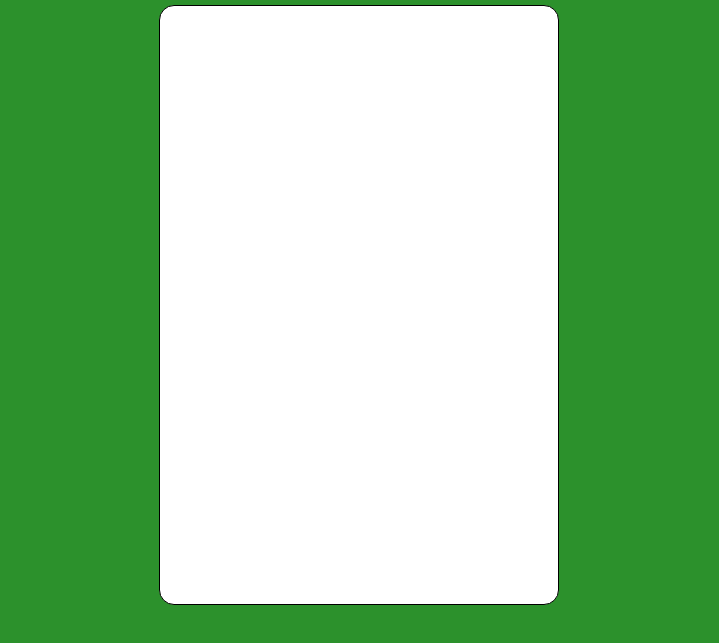
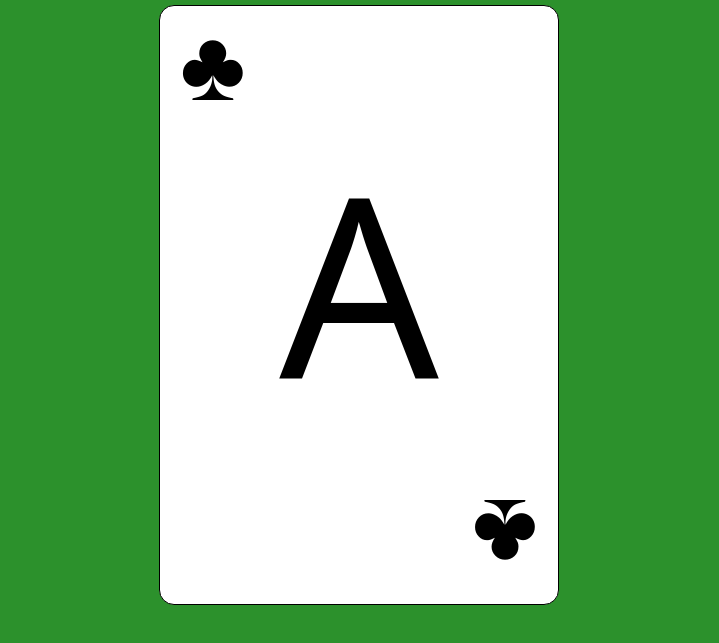
Before and after one commit to 4GeeksAcademy/Anthonny-Card-Generator, a plain HTML site: page index.html in a window 1280 px wide. Shown: the part 87-730 px from the top of the page, without its empty margins (281-1000 px from the left). Drawn offline with nearby package versions, Linux system fonts and the light colour scheme.

Commit message:
cambio final

```diff
--- a/app.js
+++ b/app.js
@@ -0,0 +1,33 @@
+// Constantes a tener en cuenta
+
+const palos = ['♠', '♥', '♣', '♦'];
+const valores = ['2', '3', '4', '5', '6', '7', '8', '9', '10', 'J', 'Q', 'K', 'A'];
+
+// Funcion para generar la carta
+
+function generarCarta () {
+    const palo = palos[Math.floor(Math.random() * palos.length)];
+    const valor = valores[Math.floor(Math.random() * valores.length)];
+
+    const head = document.querySelector('.card .head');
+    const number = document.querySelector('.card .number');
+    const foot = document.querySelector('.card .foot');
+
+    head.innerText = palo;
+    number.innerText = valor;
+    foot.innerText = palo;
+
+    if (palo === '♥' || palo === '♦') {
+        head.style.color = 'red';
+        number.style.color = 'black';
+        foot.style.color = 'red';
+    } else {
+        head.style.color = 'black';
+        number.style.color = 'black';
+        foot.style.color = 'black';
+    }
+}
+
+//Funcion para generar una nueva carta al cargar la pagina
+
+window.onload = generarCarta;
--- a/index.html
+++ b/index.html
@@ -22,7 +22,9 @@
     <!-- Container de la carta -->
 
       <div class="card">
-
+        <span class="head">♠</span>
+        <span class="number">3</span>
+        <span class="foot">♠</span>
       </div>
 
 
--- a/styles.css
+++ b/styles.css
@@ -18,4 +18,28 @@ h1{
     margin:auto;
     border-radius: 15px;
     border-color: black;
+    position:relative;
 }
+
+.head{
+    position:absolute;
+    top: -20px;
+    left: 20px;
+    font-size: 100px;
+}
+
+.number{
+    text-align: center;
+    line-height: 550px;
+    font-size: 250px;
+}
+
+
+.foot{
+    position:absolute;
+    bottom: -10px;
+    right: 20px;
+    font-size: 100px;
+    -webkit-transform: rotate(-180deg);
+    -moz-transform: rotate(-180deg);
+}
```
